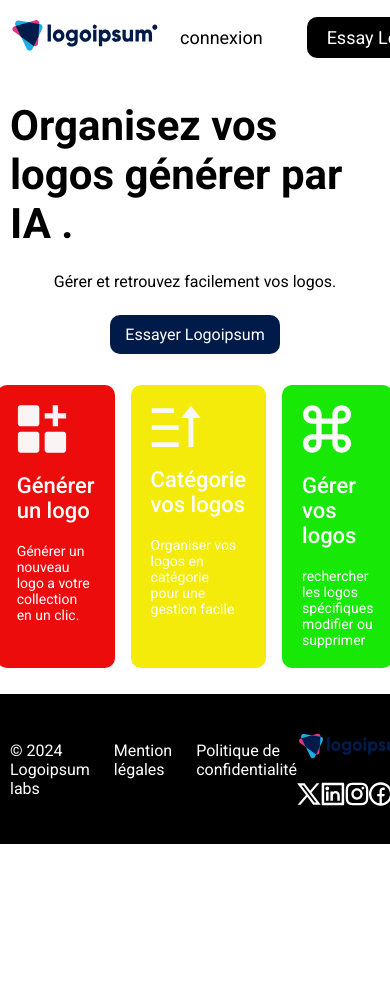
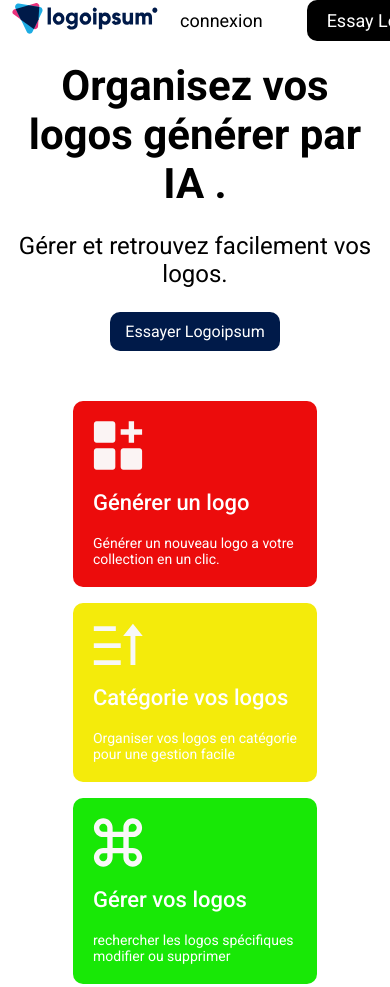
Before and after one commit to jeanclaudesperandezi/logoipsum, a plain HTML site: page index.html in a window 390 px wide. Shown: the top 987 px of the page. Before the commit the page ends 844 px from the top, so only its background shows below. Drawn offline with Linux system fonts and the light colour scheme.

Commit message:
modification du html et css

```diff
--- a/index.html
+++ b/index.html
@@ -19,7 +19,7 @@
                 <input type="button" value="Essay Logoipsum" class="nav__auth-btn nav__auth-btn-signup">
             </div>
             <div class="nav__mobile-menu">
-                <img src="/assert/img/menu.svg" alt="menu" class="">
+                <img src="/assert/img/menu.svg" alt="menu">
             </div>
         </nav>
     </header>
--- a/styles/header/headerstyle.css
+++ b/styles/header/headerstyle.css
@@ -28,6 +28,11 @@
     gap: 24px;
 }
 
+.nav__mobile-menu{
+    display: none;
+
+}
+
 .nav__auth-btn{
     padding: 10px 20px;
     font-size: var(--fontsize-btn);
@@ -56,8 +61,3 @@
     background-color: var(--colorbleu) ;
 
 }
-
-.nav__mobile-menu{
-    display: none;
-
-}
--- a/styles/main/mainstyle.css
+++ b/styles/main/mainstyle.css
@@ -12,7 +12,7 @@
     align-items: center;
     justify-content: space-around;
     padding: 20px 10px;
-
+    gap: 30px;
 
 }
 
@@ -27,11 +27,14 @@
 .main__hero-titre{
     font-size: var(--fontsizetitre);
     font-weight: var( --fontweightitre);
+    text-align: center;
 }
 
-.main__hero-des{
+.main__hero-des,
+.main__hero-desp-mobile{
     font-size: var(--fontsizepgs);
     font-weight: var(--fontweightpgs);
+    text-align: center;
 }
 
 .main__hero-desp-mobile{
--- a/styles/responsive/responsive.css
+++ b/styles/responsive/responsive.css
@@ -1,4 +1,5 @@
-@media(max-with: 800px) {
+@media(max-with: 768px){
+
     .nav__logo-img{
         width: 75px;
 
@@ -17,7 +18,7 @@
 
 /*responsive de la section main*/
 
-@media(max-width: 800px){
+@media(max-width: 768px){
     .main__hero-titre span{
         display: none;
     }
@@ -29,4 +30,36 @@
     .main__hero-desp-mobile{
         display: block;
     }
+
+    .main__features {
+        grid-template-columns: 1fr;
+    }
 }
+
+
+
+@media(max-width: 1024px) {
+    .footer{
+        height: 300px;
+    }
+
+    .footer__container{
+        flex-direction: column;
+        gap: 50px;
+        padding: 20px 10px;
+
+    }
+}
+
+@media(max-width: 768px) {
+    .footer__logo-img{
+        width: 75px;
+    }
+    .footer__legal{
+        flex-direction: column-reverse;
+        align-items: center;
+
+    }
+
+
+}
```
